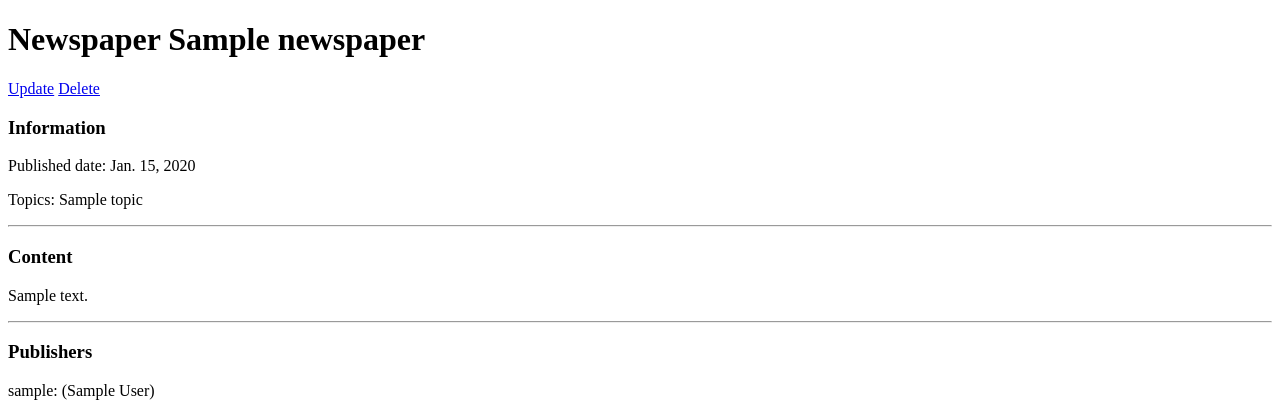
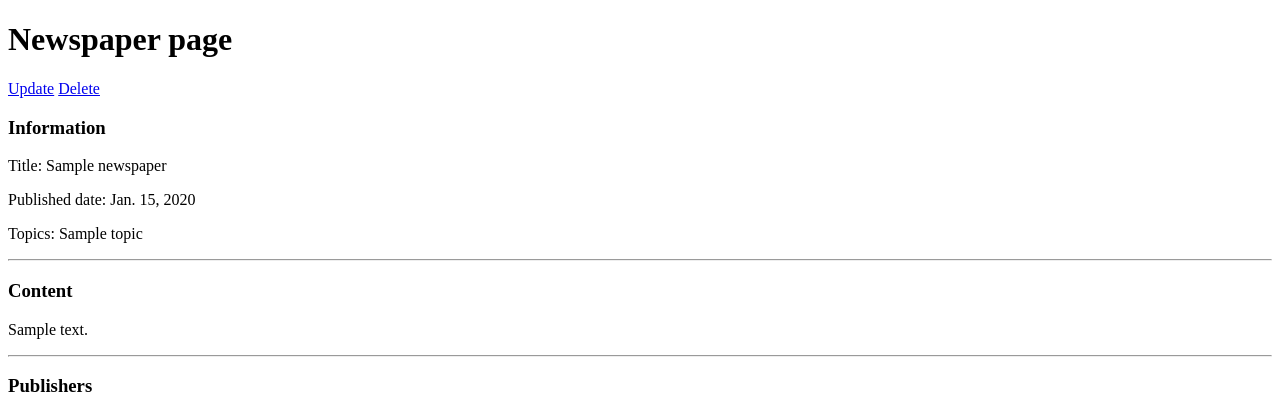
Before and after one commit to bknyrik/newspaper-agency-system, a Django app: page /newspapers/1/ in a window 1280 px wide. Shown: the part 26-443 px from the top of the page. Run offline with Django 5.2, Linux system fonts and the light colour scheme; tables that the repository leaves empty hold one stand-in row (values such as "Sample post").

Commit message:
Move newspaper title to section with information in newspaper_detail.html

```diff
--- a/templates/editor/newspaper_detail.html
+++ b/templates/editor/newspaper_detail.html
@@ -1,10 +1,11 @@
 {% extends "base.html" %}
 {% block content %}
-  <h1>Newspaper {{ newspaper.title }}</h1>
+  <h1>Newspaper page</h1>
   <a href="{% url "editor:newspaper-update" pk=newspaper.id %}">Update</a>
   <a href="{% url "editor:newspaper-delete" pk=newspaper.id %}">Delete</a>
   <section>
     <h3>Information</h3>
+    <p>Title: {{ newspaper.title }}</p>
     <p>Published date: {{ newspaper.published_date }}</p>
     <p>Topics: {{ newspaper.topics_str }}</p>
   </section>
```
